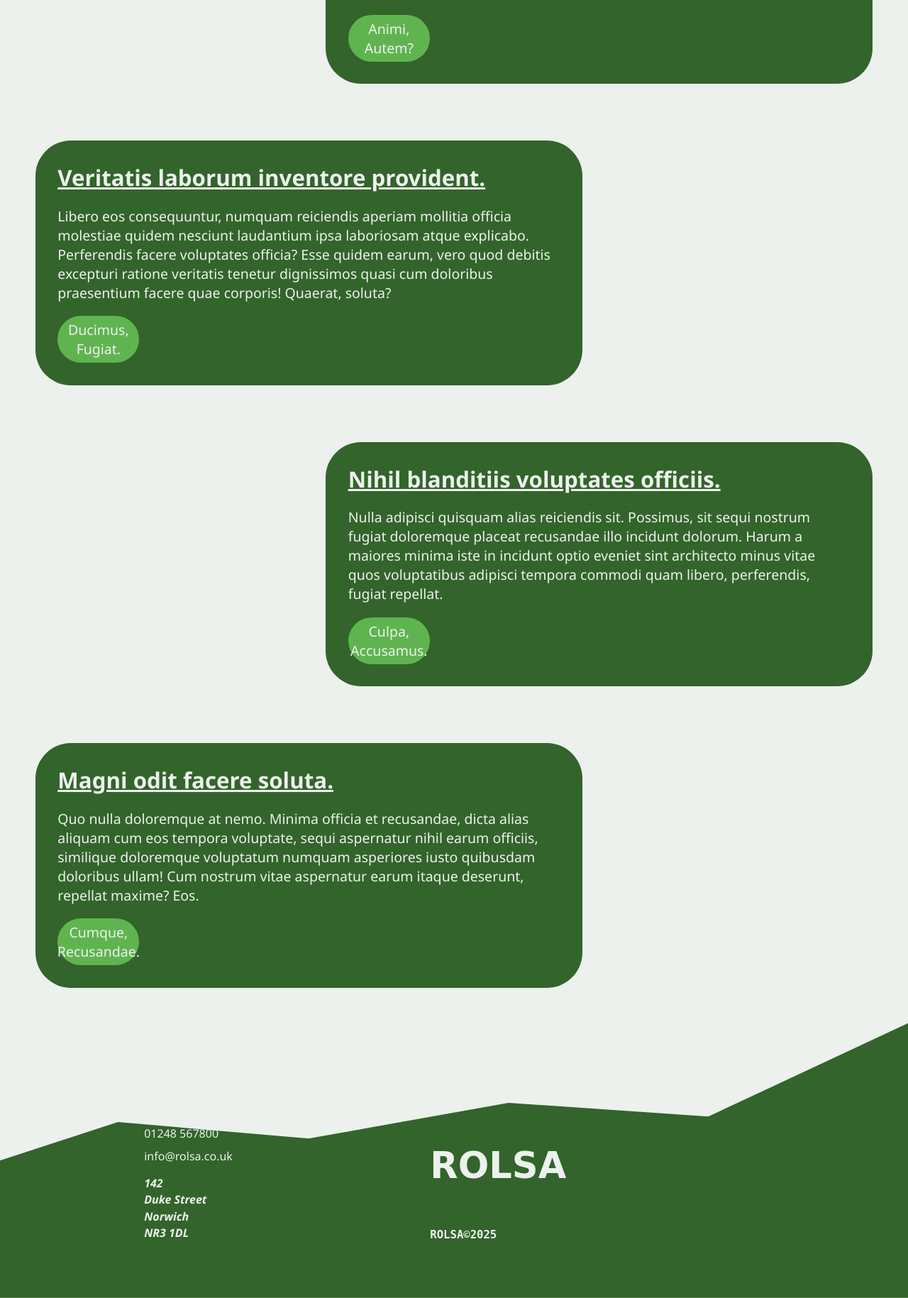
After one commit to ebe82873/e, a PHP site: page /test/index.html in a window 1280 px wide. The commit adds this page. Shown: the part 4300-6129 px from the top of the page at 71% size. Run offline with PHP 8.4, Linux system fonts and the light colour scheme; some web fonts are replaced.

Commit message:
adding shit

```diff
--- a/book/styles.css
+++ b/book/styles.css
@@ -1,4 +1,5 @@
 main.book .create-booking .create-booking .input-field {
+	overflow: visible;
 	display: flex;
 	flex-direction: column;
 
--- a/consultation/delete_booking.php
+++ b/consultation/delete_booking.php
@@ -61,7 +61,7 @@ main();
 
 	<main class="delete-booking">
 		<h2 class="title capitalise" style="color: black">delete booking?</h2>
-		<p class="sub-text" style="color: black">deleting a booking is perminant</p>
+		<p class="sub-text" style="color: black">deleting a booking is permanent</p>
 		<button type="button" onclick="window.location.href = 'delete_booking.php?id=<?= $_GET['id'] ?>&conf=1';" class="delete button">delete</button>
 		<button type="button" onclick="window.location.href = './';" class="secondary button">cancel</button>
 	</main>
--- a/consultation/index.php
+++ b/consultation/index.php
@@ -56,7 +56,7 @@ function get_users_bookings(int $user_id): mixed {
                         <p class="location"><?= $booking['address'] ?></p>
 
                         <!-- makes a delete button for the booking specific to the booking -->
-                        <button class="delete button" onclick="window.location.href = 'delete_booking.php?id=<?= $booking['ID'] ?>';">Delete</button>
+                        <button class="delete button" onclick="window.location.href = 'delete_booking.php?id=<?= $booking['ID'] ?>';"><img src="../src/assets/icons/delete.svg" alt="delete booking" title="delete booking"></button>
                     </div>
                 <?php endforeach; ?>
             <?php endif ?>
--- a/consultation/styles.css
+++ b/consultation/styles.css
@@ -49,7 +49,6 @@ main.consolations .bookings .booking .date::before {
 	margin-right: 1rem;
 }
 
-
 main.delete-booking {
 	--text-size: 3rem;
 
--- a/home/styles.css
+++ b/home/styles.css
@@ -8,7 +8,7 @@ main.home section.title {
 	/* min height of 60% of the screen view height when the top url bar is or isn't visible */
 	min-height: 60dvh;
 
-	width: 100%;
+	max-width: 100%;
 
 	display: flex;
 	flex-direction: column;
@@ -35,23 +35,22 @@ main.home section.title .splash-text {
 main.home section.news {
 	--spacer: 5rem;
 
-	background-color: var(--white);
-
 	padding: calc(var(--spacer) *  0.625);
 
 	display: flex;
 	flex-direction: column;
 	gap: var(--spacer);
 
-	width: 100%;
+	max-width: 100%;
+
+	overflow: hidden;
 }
 main.home section.news article.article {
 	background-color: var(--secondary);
 
 	border-radius: calc(var(--spacer) *  0.625);
 
-	max-width: 60vw	;
-
+	max-width: 60%;
 	padding: calc(var(--spacer) *  0.391);
 
 	display: flex;
--- a/login/index.php
+++ b/login/index.php
@@ -20,14 +20,14 @@ require_once '../src/php/requirements.php';
 				<div class="email">
 					<label for="email" class="label">email</label>
 					<!-- using cookies to hold the user's email if it is invalid and where sent back from the login -->
-					<input type="email" name="email" placeholder="<?= get_placeholder_email(); ?>" required value="<?= fetch_cookie(name: 'email', default: '', unset_value: true) ?>">
+					<input type="email" name="email" placeholder="<?= get_placeholder_email(); ?>" required value="<?= fetch_cookie(name: 'tmp_email', default: '', unset_value: true) ?>">
 				</div>
 
 				<!-- password element to hold the user's password input and the toggle password button -->
 				<div class="password">
 					<label for="password" class="label">password</label>
 					<!-- using cookies to store the user's password if they where sent back from the login -->
-					<input id="password-input" type="password" name="password" placeholder="<?= get_placeholder_password(); ?>" required minlength="8" value="<?= fetch_cookie(name: 'password', default: '', unset_value: true) ?>">
+					<input id="password-input" type="password" name="password" placeholder="<?= get_placeholder_password(); ?>" required minlength="8" value="<?= fetch_cookie(name: 'tmp_password', default: '', unset_value: true) ?>">
 					<button type="button" id="toggle-password-button" class="secondary button">toggle password</button>
 				</div>
 
--- a/login/login.php
+++ b/login/login.php
@@ -4,8 +4,8 @@ require_once '../src/php/requirements.php';
 
 function main(): void {
 	// sets the email and password to temp cookies
-        $_COOKIE['tmp_email'] = $_POST['email'];
-        $_COOKIE['tmp_password'] = $_POST['password'];
+	set_cookie(name: 'tmp_email', value: $_POST['email']);
+	set_cookie(name: 'tmp_password', value: $_POST['password']);
 
 	// checks an email has been given
 	if (!isset($_POST['email'])) {
--- a/register/index.php
+++ b/register/index.php
@@ -35,8 +35,10 @@ require_once '../src/php/requirements.php';
 			<!-- a div for the user to confirm their password incase they made a typo, with cached value pre-loaded if possible -->
 			<div class="password-conf-input">
 				<label for="password-conf" class="label">confirm password</label>
-				<input type="password-conf" name="password-conf" id="password-conf" required value="<?= fetch_cookie(name: 'tmp_password-conf', default: '', unset_value: true) ?>" placeholder="<?= get_placeholder_password() ?>">
+				<input type="password" name="password-conf" id="password-conf" required value="<?= fetch_cookie(name: 'tmp_password-conf', default: '', unset_value: true) ?>" placeholder="<?= get_placeholder_password() ?>">
 			</div>
+
+			<button type="button" id="toggle-password-button" class="secondary button">toggle password</button>
 
 			<!-- an input for the user to upload a profile picture -->
 			<div class="img-url-input">
@@ -62,6 +64,6 @@ require_once '../src/php/requirements.php';
 	</main>
     <?= render_footer() ?>
 
-	<script src="../src/js/scripts.js"></script>
+	<script src="../src/js/password_button.js"></script>
 </body>
 </html>
--- a/src/css/styles.css
+++ b/src/css/styles.css
@@ -74,14 +74,10 @@ body {
 	margin: 0;
 	padding: 0;
 
-	min-height: 100dvh;
+	/* hides content off screen */
+	overflow: scroll;
 
-	height: fit-content;
-
-	/* hides content off screen */
-	* {
-		overflow: hidden;
-	}
+	background-color: var(--white);
 }
 
 /* basic styles for main and sections */
@@ -89,6 +85,8 @@ main {
 	/* a base element width for all main elements to use */
 	--element-width: 20rem;
 	padding-top: 10rem;
+
+	min-height: 100vh;
 }
 main section {
 	/* to keep some padding from the side of the screen after taking it from the body */
@@ -97,8 +95,13 @@ main section {
 
 /* basic styles for all anchor tags */
 a {
-	color: unset;
+	color: var(--white);
 	text-decoration: unset;
+}
+a:hover,
+a:focus-within,
+a:active {
+	text-decoration: underline;
 }
 
 /* styles for all user forms */
@@ -136,7 +139,7 @@ form {
 	--space: 0.4rem;
 
 	/* the width of the navbar */
-	--width: 90vw;
+	--width: 70vw;
 
 	/* height of the navbar */
 	--height: 5rem;
@@ -151,7 +154,8 @@ form {
 	top: calc(var(--height) * 0.5);
 
 	/* centers the navbar at the top */
-	left: calc(var(--width) * 0.025);
+	left: 50%;
+	transform: translate(-50%, 0);
 
 	width: var(--width);
 	max-width: var(--width);
@@ -204,6 +208,12 @@ form {
 .navbar .links a:focus-visible {
 	text-decoration: underline;
 }
+.navbar .links a img {
+	width: 3rem;
+
+	/* turns the icons from black to white */
+	filter: invert();
+}
 .navbar .login-button {
 	--size: calc(var(--height) * 2);
 	--colour: transparent;
@@ -225,10 +235,17 @@ form {
 .navbar .account-icon .username {
 	color: var(--white);
 }
+
+@media only screen and (max-width: 770px) {
+	.navbar * {
+		flex-direction: column;
+	}
+}
 /* #endregion navbar */
 
-/* #regoin footer */
+/* #region footer */
 .footer {
+	/* makes the funcy shape */
 	clip-path: polygon(
 		34% 42%,
 		56% 29%,
@@ -240,7 +257,45 @@ form {
 		13% 36%
 	);
 
-	border-color: var(--secondary);
+	background-color: var(--secondary);
+
+	/* has the grid like system */
+	display: flex;
+	flex-direction: row;
+	align-items: center;
+	justify-content: space-around;
+
+	/* adds margin inside for the elements */
+	padding: 5%;
+	/* leaves extra room for the funcy shape */
+	padding-top: 10%;
+
+	/* position: absolute; */
+}
+.footer * {
+	/* sets all children to be columns */
+	display: flex;
+	flex-direction: column;
+	gap: 1rem
+}
+.footer .left .contact-info {
+	/* sets a smaller gap for smaller children */
+	gap: 0.6rem;
+}
+.footer .left .address {
+	/* makes the address over multiple lines */
+	gap: 0.1rem
+}
+.footer .left .address .address-line {
+	color: var(--white);
+	font-weight: bold;
+}
+.footer .right .copyright{
+	color: var(--white);
+
+	font-weight: bolder;
+	font-family: monospace;
+	font-size: larger;
 }
 /* #endregion footer */
 
@@ -280,11 +335,14 @@ form {
 	font-size: 1.6rem;
 	text-decoration: underline;
 	font-weight: bold;
+	margin: 1rem;
 }
 /* #endregion classes */
 
 /* #region buttons */
 .button {
+	position: relative;
+
 	display: flex;
 	justify-content: center;
 	align-items: center;
@@ -335,12 +393,28 @@ form {
 
 	padding: calc(var(--size) * 0.01) 0;
 }
+.button img {
+	width: calc(var(--size) * 0.15);
+
+	/* changes the colours of the icon */
+	fill: var(--colour);
+}
 /* #endregion buttons */
 
 /* #region rolsa logo */
-#rolsa-logo {
+.rolsa-logo {
 	font-size: 3.2rem;
 	color: var(--white);
 	font-family: "Birthstone", cursive;
 }
 /* #endregion rolsa logo */
+
+/* #region accessibility */
+.high-contrast,
+.high-contrast * {
+	color: yellow;
+	background-color: #140300 !important;
+	border: goldenrod 0.3rem solid;
+	font-family: monospace;
+}
+/* #endregion */
--- /dev/null
+++ b/test/index.html
@@ -0,0 +1,118 @@
+<!DOCTYPE html>
+<html lang="en">
+<head>
+	<meta charset="UTF-8">
+<meta name="viewport" content="width=device-width, initial-scale=1.0">
+<title>home</title>
+<link rel="stylesheet" href="../src/css/styles.css">
+<link rel="stylesheet" href="../home/styles.css">
+<link rel="shortcut icon" href="../src/assets/images/favicon.svg" type="image/x-icon"></head>
+<body>
+	<nav class="navbar">
+<span class="rolsa-logo">Rolsa</span>
+<ul class="links">
+<a href="../home/" title="home"><img src="../src/assets/icons/home.svg"></a>
+<a href="../consultation/" title="consultation"><img src="../src/assets/icons/consultation.svg"></a>
+<a href="../calculation/" title="calculation"><img src="../src/assets/icons/calc.svg"></a>
+</ul>
+<a class="account-icon" href="../account/" title="account settings">
+<img src="../src/assets/images/placeholder-profile.jpg" alt="profile picture">
+<p class="username capitalise">john smith</p>
+</a>
+</nav>
+	<main class="home">
+		<section class="title">
+			<h1 class="title-text">Rolsa</h1>
+			<p class="splash-text">Leaders of a greener future</p>
+		</section>
+
+		<section class="news">
+			<h2 class="capitalise sub-heading" style="color: black">News</h2>
+			<!--
+				* placeholder text and items
+				* add more in future development
+			-->
+			<article class="article">
+				<h2 class="title">Lorem ipsum dolor sit.</h2>
+				<p class="content">Lorem, ipsum dolor sit amet consectetur adipisicing elit. Blanditiis vero beatae fuga explicabo, voluptas cupiditate laboriosam ab molestiae sapiente, cumque, reiciendis tempore sit expedita ipsam tenetur optio obcaecati laudantium facere unde qui at? Tempore, commodi. Deserunt veritatis vitae recusandae dolores!</p>
+				<button class="button call-to-action">Lorem, ipsum.</button>
+			</article>
+			<article class="article">
+				<h2 class="title">Nulla mollitia porro tempora.</h2>
+				<p class="content">Voluptatum reiciendis delectus inventore ipsum veritatis obcaecati aliquam quia maiores aliquid quidem vero tempora officiis magnam corrupti, dolor velit. Et quaerat placeat suscipit natus porro explicabo cupiditate, quae id nemo reiciendis iure ipsum aperiam in nisi sequi. Modi, facilis porro.</p>
+				<button class="button call-to-action">Quas, veniam?</button>
+			</article>
+			<article class="article">
+				<h2 class="title">Optio saepe eaque praesentium!</h2>
+				<p class="content">Suscipit illo perspiciatis doloribus asperiores eius, itaque ut quis iure qui vel, aliquid, eos recusandae rem rerum facere possimus molestias adipisci nesciunt non sed vitae perferendis dolorum fuga. Officiis vitae sed quibusdam aut velit quidem, maiores ex quod ullam deserunt.</p>
+				<button class="button call-to-action">Numquam, doloribus!</button>
+			</article>
+			<article class="article">
+				<h2 class="title">Deserunt fugit dolore possimus?</h2>
+				<p class="content">Illum esse ut reprehenderit quam debitis, saepe natus eos ducimus modi quibusdam? Dolores mollitia magnam necessitatibus atque delectus ullam itaque omnis recusandae a, minima consectetur sapiente officiis! Voluptates quasi quae magnam voluptatem minus dolore illo, tempora aut sequi iusto sint.</p>
+				<button class="button call-to-action">Neque, ut.</button>
+			</article>
+			<article class="article">
+				<h2 class="title">Amet, cumque? Recusandae, similique?</h2>
+				<p class="content">Possimus tenetur dolor temporibus fugiat aut quisquam provident voluptatem quam dolores rerum, labore facilis accusantium! Aut quis nobis illo incidunt consequatur officiis quo quod totam aliquid, consequuntur odit dolorem veritatis nemo vero aperiam repellendus dolorum eveniet voluptates obcaecati tenetur ea!</p>
+				<button class="button call-to-action">Quia, quos!</button>
+			</article>
+			<article class="article">
+				<h2 class="title">Veniam voluptatem exercitationem aperiam.</h2>
+				<p class="content">Dolorum ut nostrum saepe quasi repellendus ex doloremque quod, suscipit consequatur nam debitis, corporis itaque, asperiores sint. Natus exercitationem mollitia, quod magni aspernatur iusto quaerat repudiandae! Quod beatae quos laboriosam molestias explicabo quisquam voluptatem sit, ab, quo perferendis, quam perspiciatis?</p>
+				<button class="button call-to-action">Illo, nemo.</button>
+			</article>
+			<article class="article">
+				<h2 class="title">Iste odit dolores voluptatem.</h2>
+				<p class="content">Dolores natus numquam illum totam accusamus impedit fugiat quae suscipit voluptas cum? Corrupti, debitis totam fuga eaque eius ad maxime iure doloribus iste veniam vitae quasi explicabo culpa pariatur? Nemo nisi et necessitatibus sed aliquam doloribus eveniet est praesentium! Dicta?</p>
+				<button class="button call-to-action">Reiciendis, quidem.</button>
+			</article>
+			<article class="article">
+				<h2 class="title">Esse neque at eligendi.</h2>
+				<p class="content">Eum vel error, saepe soluta quia perferendis pariatur minima laboriosam itaque facilis harum blanditiis aliquam fugiat dolor sint ea omnis magnam, similique culpa repellat porro inventore! Obcaecati ipsa amet cupiditate nostrum accusantium incidunt magnam repellendus voluptatem, esse doloremque deserunt ipsam?</p>
+				<button class="button call-to-action">Eum, voluptatibus.</button>
+			</article>
+			<article class="article">
+				<h2 class="title">Excepturi accusantium ducimus repellendus.</h2>
+				<p class="content">Libero error harum ipsum, aliquid facilis quibusdam commodi voluptatem, obcaecati alias minus neque soluta doloremque pariatur cumque eum! A, quibusdam modi. Pariatur dolore sint ipsum, rem a voluptate consequatur, magni corrupti aut dolorum eos nobis quam aliquid tempora et enim?</p>
+				<button class="button call-to-action">Animi, autem?</button>
+			</article>
+			<article class="article">
+				<h2 class="title">Veritatis laborum inventore provident.</h2>
+				<p class="content">Libero eos consequuntur, numquam reiciendis aperiam mollitia officia molestiae quidem nesciunt laudantium ipsa laboriosam atque explicabo. Perferendis facere voluptates officia? Esse quidem earum, vero quod debitis excepturi ratione veritatis tenetur dignissimos quasi cum doloribus praesentium facere quae corporis! Quaerat, soluta?</p>
+				<button class="button call-to-action">Ducimus, fugiat.</button>
+			</article>
+			<article class="article">
+				<h2 class="title">Nihil blanditiis voluptates officiis.</h2>
+				<p class="content">Nulla adipisci quisquam alias reiciendis sit. Possimus, sit sequi nostrum fugiat doloremque placeat recusandae illo incidunt dolorum. Harum a maiores minima iste in incidunt optio eveniet sint architecto minus vitae quos voluptatibus adipisci tempora commodi quam libero, perferendis, fugiat repellat.</p>
+				<button class="button call-to-action">Culpa, accusamus.</button>
+			</article>
+			<article class="article">
+				<h2 class="title">Magni odit facere soluta.</h2>
+				<p class="content">Quo nulla doloremque at nemo. Minima officia et recusandae, dicta alias aliquam cum eos tempora voluptate, sequi aspernatur nihil earum officiis, similique doloremque voluptatum numquam asperiores iusto quibusdam doloribus ullam! Cum nostrum vitae aspernatur earum itaque deserunt, repellat maxime? Eos.</p>
+				<button class="button call-to-action">Cumque, recusandae.</button>
+			</article>
+		</section>
+	</main>
+    <footer class="footer">
+<div class="left">
+<div class="contact-info">
+<a href="tel:01248 567800" class="telephone">01248 567800</a>
+<a href="mailto:info@rolsa.co.uk" class="email">info@rolsa.co.uk</a>
+</div>
+<address class="address">
+<span class="address-line">142</span>
+<span class="address-line">Duke Street</span>
+<span class="address-line">Norwich</span>
+<span class="address-line">NR3 1DL</span>
+</address>
+</div>
+<div class="right">
+<h2 class="rolsa-logo">ROLSA</h2>
+<span class="copyright">ROLSA&copy;2025</span>
+<div id="accessibility-buttons-container">
+</div>
+</div>
+<script src="../src/js/accessibility_buttons.js"></script>
+</footer></body>
+</html>
```
Also changed, not shown: account/styles.css (+7 -0 lines), src/js/accessibility_buttons.js (added, +16 -0 lines), src/js/calculator.js (+60 -5 lines), src/php/elements.php (+52 -15 lines), src/assets/icons/calc.svg (added), src/assets/icons/consultation.svg (added), src/assets/icons/delete.svg (added), src/assets/icons/home.svg (added). Lines whose indentation alone changed are shown as unchanged.
